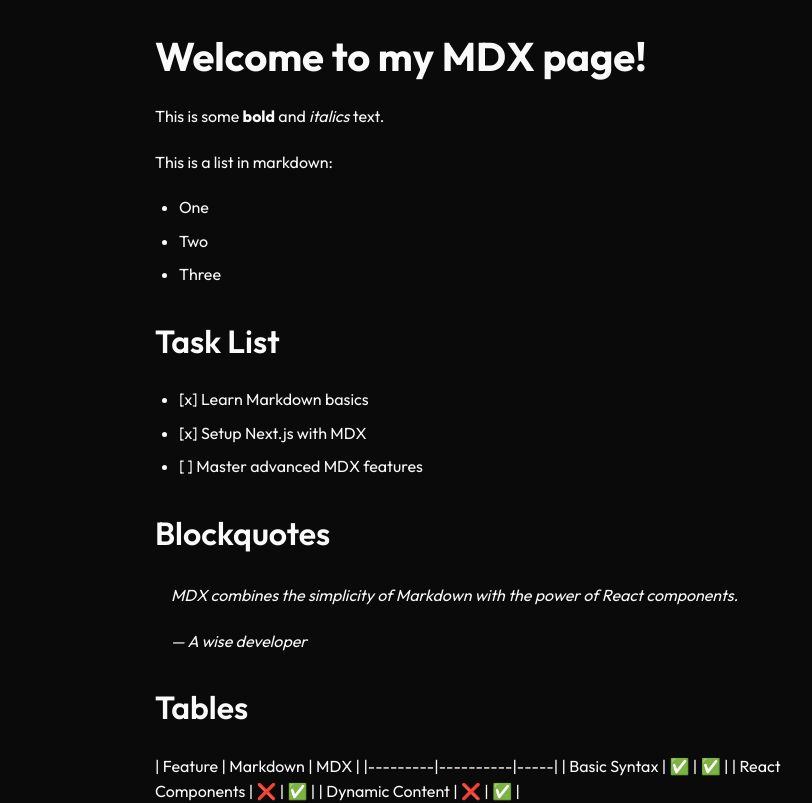
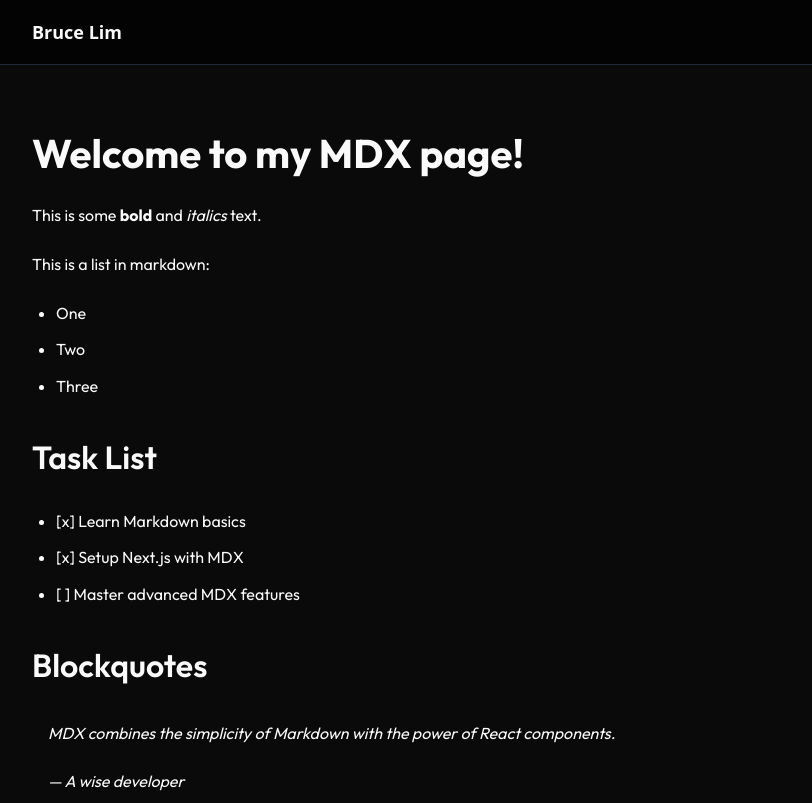
Before and after one commit to b-rucel/brucelim.com, a Next.js app: page /blog/hello-world in a window 1280 px wide. Shown: the top 803 px of the page, without its empty margins (160-972 px from the left). Built offline with nearby package versions, Linux system fonts and the light colour scheme.

Commit message:
adding blog nav and footer

```diff
--- /dev/null
+++ b/app/blog/layout.tsx
@@ -0,0 +1,18 @@
+import BlogNav from '@/components/BlogNav';
+import Footer from '@/components/Footer';
+
+export default function BlogLayout({
+  children,
+}: {
+  children: React.ReactNode;
+}) {
+  return (
+    <div className="min-h-screen flex flex-col">
+      <BlogNav />
+      <main className="flex-grow">
+        {children}
+      </main>
+      <Footer />
+    </div>
+  );
+}
--- a/app/page.tsx
+++ b/app/page.tsx
@@ -12,7 +12,7 @@ export default function Home() {
           initial={{ opacity: 0, y: 20 }}
           animate={{ opacity: 1, y: 0 }}
           transition={{ duration: 0.5 }}
-          className="max-w-2xl mx-auto space-y-16 bg-white/70 dark:bg-black/70 backdrop-blur-sm p-8 rounded-xl"
+          className="max-w-4xl mx-auto space-y-16 bg-white/70 dark:bg-black/70 backdrop-blur-sm p-8 rounded-xl"
         >
           {/* Hero Section */}
           <motion.section
@@ -65,7 +65,7 @@ export default function Home() {
                   <p className="text-gray-600 dark:text-gray-400">
                     Exploring MDX and Next.js, featuring markdown syntax, React components, and dynamic content rendering capabilities.
                   </p>
-                  <time className="text-sm text-gray-500 dark:text-gray-500">
+                  <time className="text-sm text-gray-500 dark:text-gray-300">
                     March 16, 2025
                   </time>
                 </a>
--- a/app/styles/mdx.css
+++ b/app/styles/mdx.css
@@ -1,10 +1,19 @@
 /* Base styles for MDX content */
 .mdx-content {
-  max-width: 65ch;
-  margin: 2rem auto;
-  padding: 0 1rem;
+  max-width: 60rem;
+  margin: 4rem auto;  /* Increased margin */
+  padding: 0 2rem;    /* Increased padding */
   font-family: var(--font-outfit);
-  line-height: 1.6;
+  line-height: 1.8;   /* Increased line height */
+}
+
+/* Add max-width for better readability */
+.mdx-content p,
+.mdx-content ul,
+.mdx-content ol {
+  max-width: 42rem;
+  margin-left: auto;
+  margin-right: auto;
 }
 
 /* Headings */
--- /dev/null
+++ b/components/BlogNav.tsx
@@ -0,0 +1,32 @@
+'use client';
+
+import Link from 'next/link';
+import { motion } from 'framer-motion';
+
+export default function BlogNav() {
+  return (
+    <motion.nav
+      initial={{ opacity: 0, y: -20 }}
+      animate={{ opacity: 1, y: 0 }}
+      className="sticky top-0 z-40 w-full backdrop-blur-sm bg-white/70 dark:bg-black/70 border-b border-gray-200 dark:border-gray-800"
+    >
+      <div className="max-w-[960px] mx-auto px-4 sm:px-6 lg:px-8">
+        <div className="flex justify-between items-center h-16">
+          <Link href="/" className="text-lg font-semibold hover:text-gray-600 dark:hover:text-gray-300">
+            Bruce Lim
+          </Link>
+          {/*
+          <div className="flex space-x-6">
+            <Link href="/blog" className="hover:text-gray-600 dark:hover:text-gray-300">
+              Blog
+            </Link>
+            <Link href="/about" className="hover:text-gray-600 dark:hover:text-gray-300">
+              About
+            </Link>
+          </div>
+          */}
+        </div>
+      </div>
+    </motion.nav>
+  );
+}
--- /dev/null
+++ b/components/Footer.tsx
@@ -0,0 +1,24 @@
+export default function Footer() {
+  return (
+    <footer className="mt-20 py-8 border-t border-gray-200 dark:border-gray-800">
+      <div className="max-w-4xl mx-auto px-4 sm:px-6 lg:px-8">
+        <div className="flex flex-col items-center space-y-4">
+          <div className="flex space-x-6">
+            <a target="_blank" href="https://github.com/b-rucel" className="link-underline text-gray-500 hover:text-gray-700 dark:hover:text-gray-300">
+              GitHub
+            </a>
+            <a target="_blank" href="https://x.com/b_rucel" className="link-underline text-gray-500 hover:text-gray-700 dark:hover:text-gray-300">
+              Twitter
+            </a>
+            <a target="_blank" href="https://www.linkedin.com/in/bruce-lim-7bb117a/" className="link-underline text-gray-500 hover:text-gray-700 dark:hover:text-gray-300">
+              LinkedIn
+            </a>
+          </div>
+          <p className="text-sm text-gray-500">
+            © {new Date().getFullYear()} Bruce Lim. All rights reserved.
+          </p>
+        </div>
+      </div>
+    </footer>
+  );
+}
```
